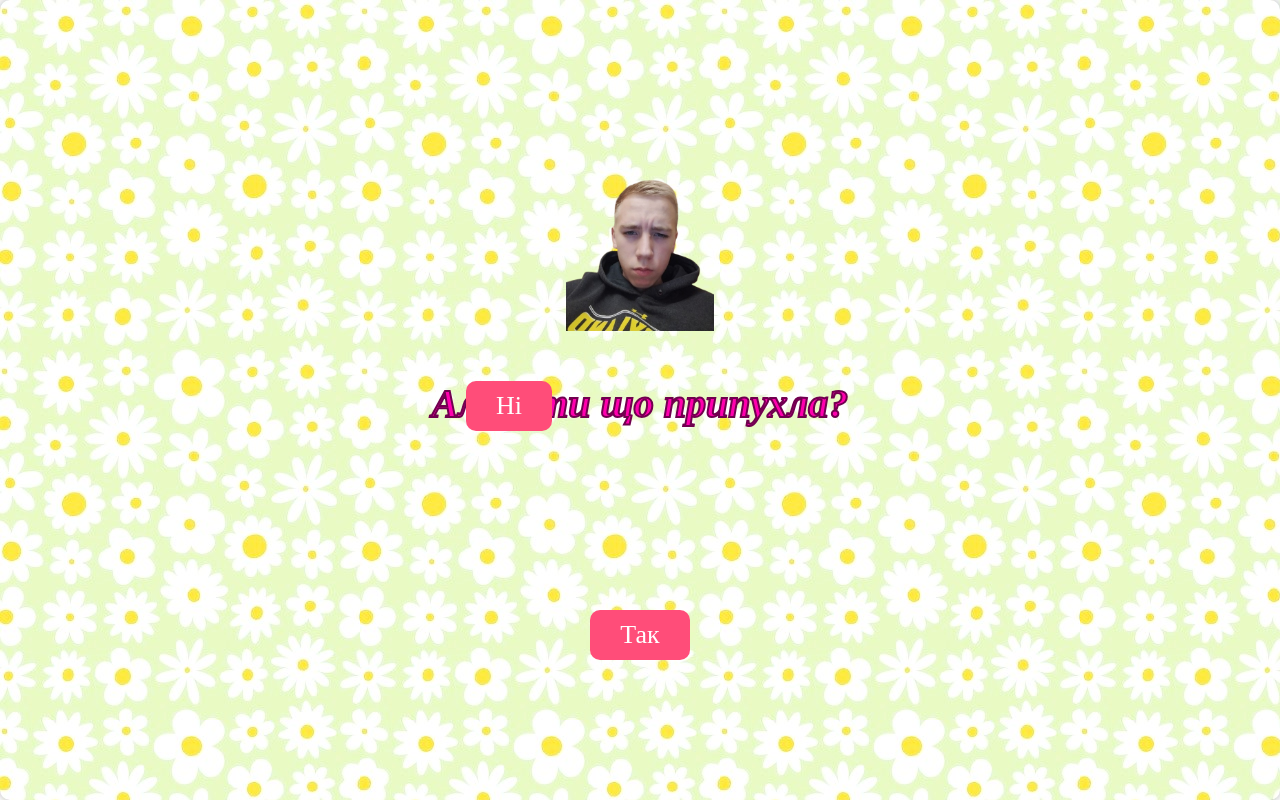
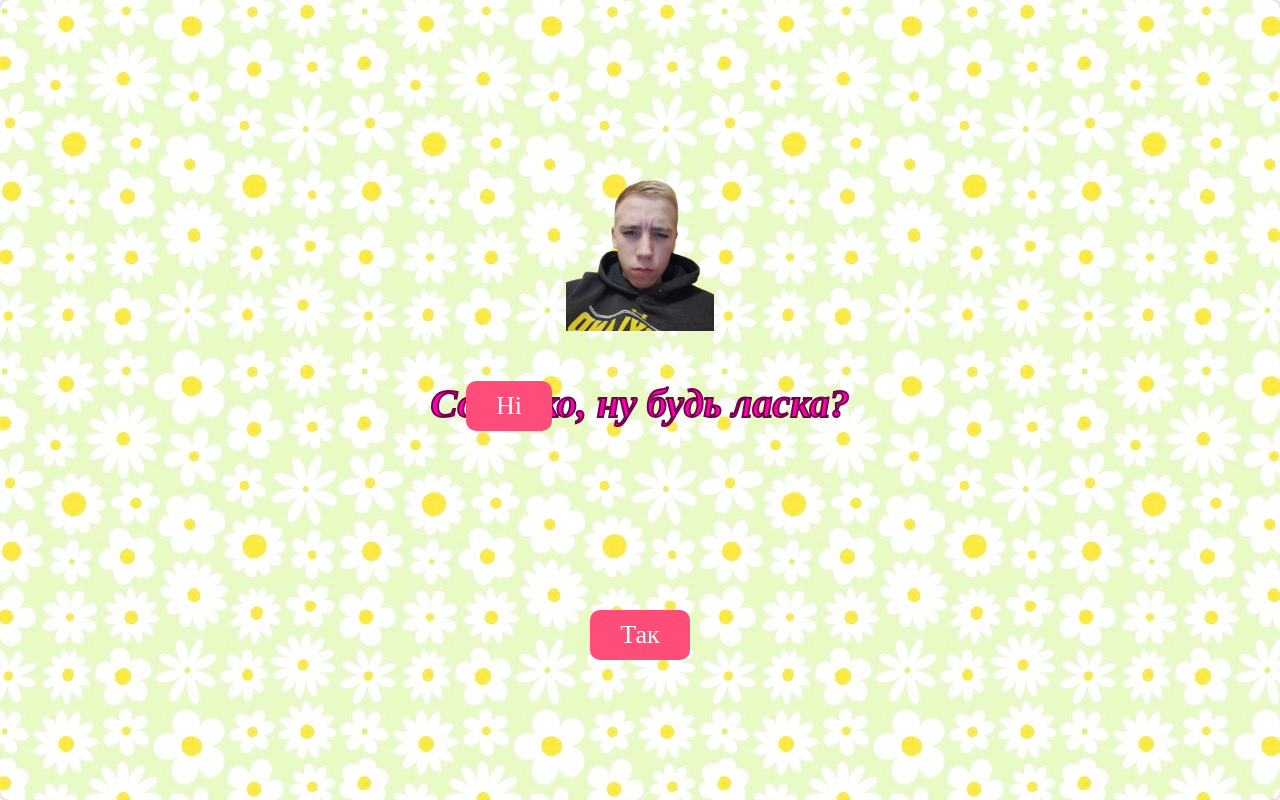
Before and after one commit to dmytryk25/DlyaVikusiFinish, a plain HTML site: page index.html in a window 1280 px wide. Both pictures are taken after a click on the button "Ні". Drawn offline with Linux system fonts and the light colour scheme.

Commit message:
Update index.html

```diff
--- a/index.html
+++ b/index.html
@@ -15,7 +15,7 @@
             <img class="image" src="images/cute.gif"></img>
             <div class="text">
               <h1 class="hh" id="name">Привіт, Вікуся!</h1>
-              <p class="pp" id="question">Ти будеш моєю Валентинкою? </p>
+              <p class="pp" id="question">Ти до кінця вибачила? </p>
             </div>
             <div class="buttons">
                 <button class="button no" id="no-button" onclick="showMessage('No')">Ні</button>
@@ -61,7 +61,7 @@
                 noButton.style.top = randomY + "px";
 
                 document.getElementById("question").textContent =
-                    "Альо, ти що припухла?";
+                    "Сонечко, ну будь ласка?";
                 document.getElementById("name").style.display = "none";
             }
 
@@ -70,7 +70,7 @@
                 document.getElementById("no-button").remove();
 
                 const yesMessage = document.getElementById("question");
-                yesMessage.textContent = "Ти моя принцеска😘";
+                yesMessage.textContent = "Урааа, я тебе юбю😘";
                 yesMessage.style.display = "block";
                 yesMessage.style.fontStyle = "normal";
                 document.getElementsByClassName("image")[0].src = "images/kiss.gif";
```
